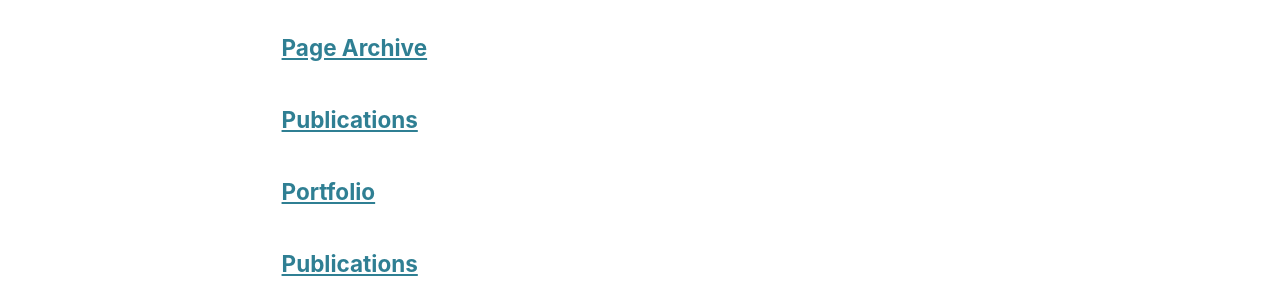
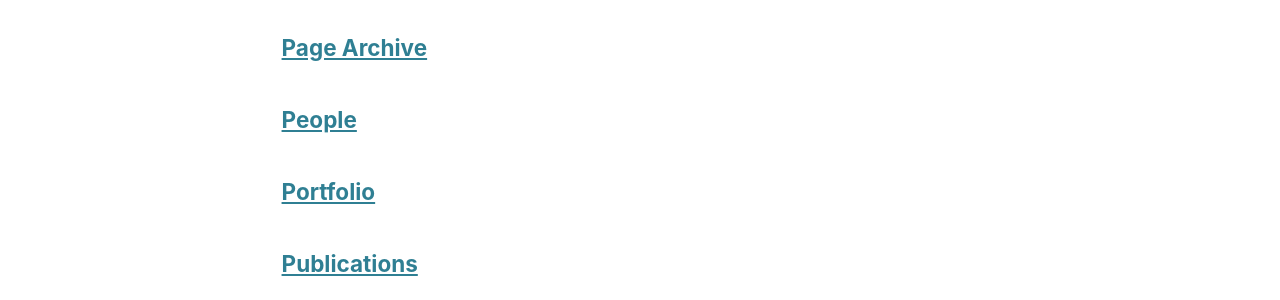
Before and after one commit to maurorinaldi2000/EngBioLab, a Jekyll site: the page built from _pages/page-archive.html, in a window 1280 px wide and 900 px high, scrolled down 594 px. Shown: the part 154-454 px from the top of the window. Built offline with Jekyll 4.4.1, drawn with Linux system fonts in a browser that asks for light colours.

Commit message:
Update people.html

```diff
--- a/_pages/people.html
+++ b/_pages/people.html
@@ -1,7 +1,7 @@
 ---
 layout: archive
-title: "Publications"
-permalink: /publications/
+title: "People"
+permalink: /people/
 author_profile: true
 ---
 
```
